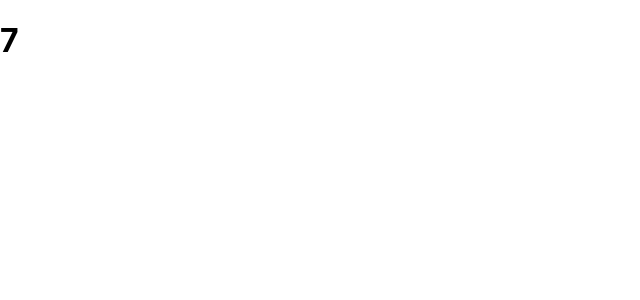
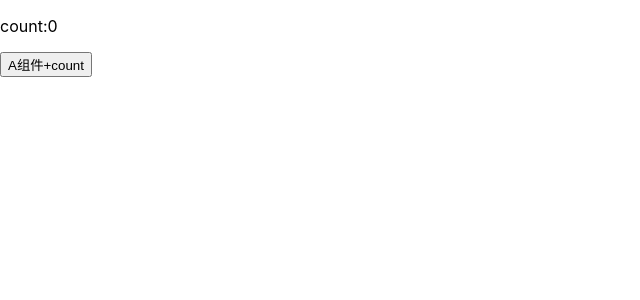
Before and after one commit to Yulianlingdeai/react-demo, a React (Create React App) app: page / in a window 1280 px wide. Shown: the top 300 px of the page, without its empty margins (0-640 px from the left). Built offline with nearby package versions, Linux system fonts and the light colour scheme.

Commit message:
fix: useCallback

```diff
--- a/src/App.tsx
+++ b/src/App.tsx
@@ -4,7 +4,8 @@ import React from "react";
 // import ReducerTask from "./useReducer";
 // import Page from "./useContext";
 // import Form from "./useRef";
-import Counter from "./useEffect";
+// import Counter from "./useEffect";
+import Callback from "./useCallback";
 
 /**这是根组件 */
 function App() {
@@ -16,7 +17,8 @@ function App() {
             {/* <ReducerTask></ReducerTask> */}
             {/* <Page></Page> */}
             {/* <Form></Form> */}
-            <Counter></Counter>
+            {/* <Counter></Counter> */}
+            <Callback></Callback>
         </div>
     );
 }
--- /dev/null
+++ b/src/useCallback/index.tsx
@@ -0,0 +1,25 @@
+import React from "react";
+import { useState, useCallback, memo } from "react";
+
+//默认情况下，当一个组件重新渲染时，React 会递归地重新渲染它的所有子组件。
+const A = ({ onClick }: { onClick: () => void }) => {
+    // A 父组件的count变化时，A组件不会re-render
+    console.log("case2: render_A");
+    return <button onClick={onClick}>A组件+count</button>;
+};
+const B = memo(A);
+export default function Case2() {
+    const [count, setCount] = useState(0);
+
+    const onClick = useCallback(() => {
+        setCount((count) => count + 1);
+    }, []);
+    console.log(onClick);
+
+    return (
+        <>
+            <p>count:{count}</p>
+            <B onClick={onClick} />
+        </>
+    );
+}
```
Also changed, not shown: src/useCallback/index2.tsx (added, +27 -0 lines).
